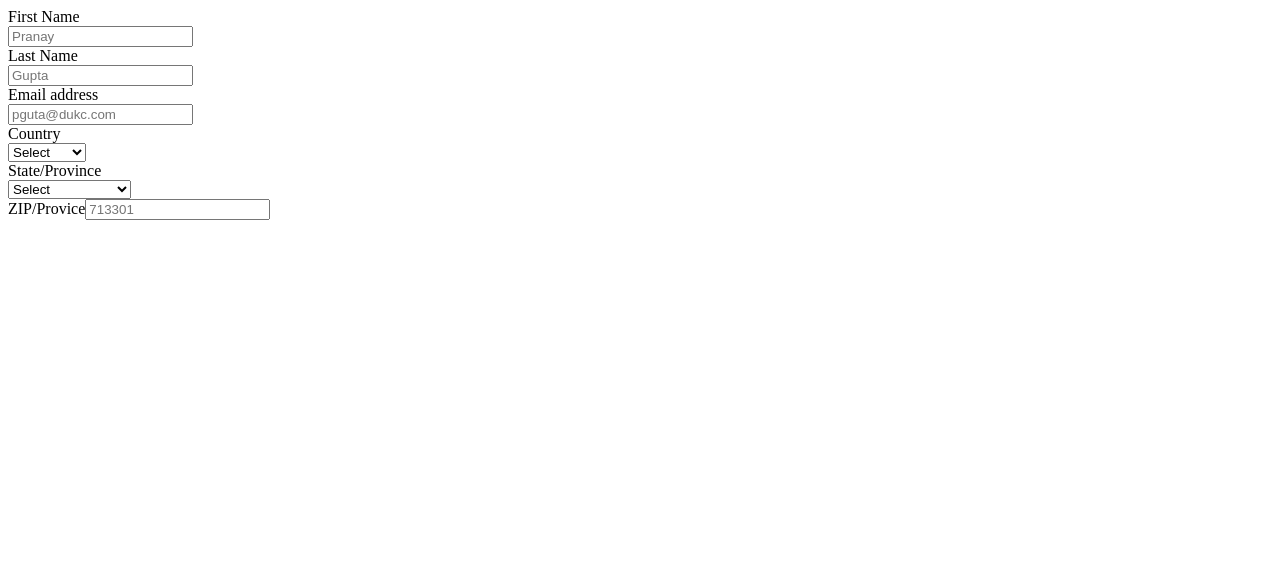
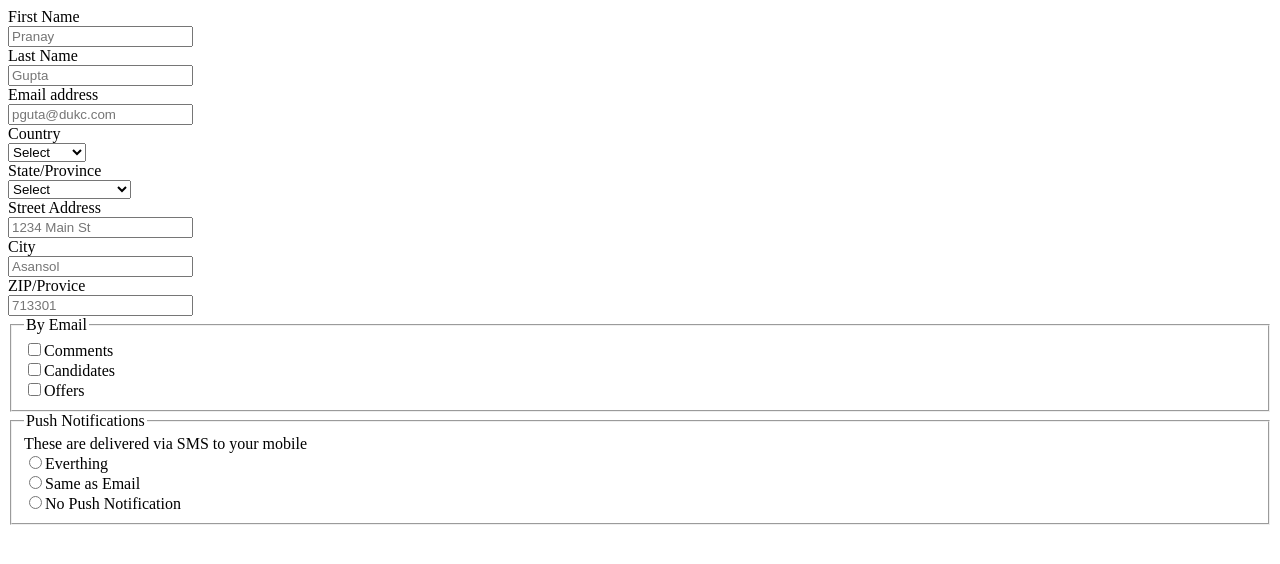
Before and after one commit to amit15000/React-Form, a React (Create React App) app: page / in a window 1280 px wide. Shown: the top 564 px of the page. Built offline with nearby package versions, Linux system fonts and the light colour scheme.

Commit message:
Form Completed without styling

```diff
--- a/src/App.js
+++ b/src/App.js
@@ -13,14 +13,15 @@ function App() {
     comments: "",
     candidates: "",
     offers: "",
+    notification: "",
   });
   console.log(formData);
   function changeHandler(event) {
-    const { name, value } = event.target;
+    const { name, value, type, checked } = event.target;
     setFormData((prevD) => {
       return {
         ...prevD,
-        [name]: value,
+        [name]: type === "checkbox" ? checked : value,
       };
     });
     console.log(formData);
@@ -63,7 +64,7 @@ function App() {
         <br />
         <label htmlFor="country">Country</label>
         <br />
-        <select name="country" onChange={changeHandler}>
+        <select name="country" id="country" onChange={changeHandler}>
           <option name="" value="">
             Select
           </option>
@@ -100,15 +101,102 @@ function App() {
           <option value="Maharastra">Maharastra</option>
         </select>
         <br />
-        <label htmlFor="ZIP">ZIP/Provice</label>
+        <label htmlFor="Street">Street Address</label>
+        <br />
+        <input
+          type="text"
+          placeholder="1234 Main St"
+          id="Street"
+          name="StreetAddress"
+          value={formData.StreetAddress}
+          onChange={changeHandler}
+        ></input>
+        <br />
+        <label htmlFor="City">City</label>
+        <br />
+        <input
+          type="text"
+          placeholder="Asansol"
+          id="City"
+          name="City"
+          value={formData.City}
+          onChange={changeHandler}
+        ></input>
+        <br />
+        <label htmlFor="Zip">ZIP/Provice</label>
+        <br />
         <input
           type="number"
+          id="Zip"
           placeholder="713301"
           name="Zip"
           value={formData.Zip}
           onChange={changeHandler}
         />
         <br />
+        <fieldset>
+          <legend>By Email</legend>
+
+          <input
+            type="checkbox"
+            id="comments"
+            name="comments"
+            onChange={changeHandler}
+          ></input>
+          <label htmlFor="Candidates">Comments</label>
+          <br />
+          <input
+            type="checkbox"
+            id="Candidates"
+            name="candidates"
+            onChange={changeHandler}
+          ></input>
+          <label htmlFor="comments">Candidates</label>
+          <br />
+          <input
+            type="checkbox"
+            id="Offers"
+            name="offers"
+            onChange={changeHandler}
+          ></input>
+          <label htmlFor="Offers">Offers</label>
+          <br />
+        </fieldset>
+
+        <fieldset>
+          <legend>Push Notifications</legend>
+          <span>These are delivered via SMS to your mobile</span>
+          <br />
+          <input
+            type="radio"
+            name="notification"
+            checked={formData.notification === "Everything"}
+            value="Everything"
+            id="Everthing"
+            onChange={changeHandler}
+          />
+          <label id="Everything">Everthing</label>
+          <br />
+          <input
+            type="radio"
+            name="notification"
+            checked={formData.notification === "Same as Email"}
+            value="Same as Email"
+            id="Same as Email"
+            onChange={changeHandler}
+          />
+          <label id="Same as Email">Same as Email</label>
+          <br />
+          <input
+            type="radio"
+            name="notification"
+            checked={formData.notification === "No Push Notification"}
+            value="No Push Notification"
+            id="No Push Notification"
+            onChange={changeHandler}
+          />
+          <label id="No Push Notification">No Push Notification</label>
+        </fieldset>
       </form>
     </div>
   );
--- a/src/App2.js
+++ b/src/App2.js
@@ -80,12 +80,20 @@ function App() {
           <input
             type="radio"
             name="subject"
+            id="Physics"
+            value="Physics"
+            checked={formData.subject === "Physics"}
+            onChange={changeHandler}
+          />
+          <label htmlFor="Chemistry">Chemistry</label>
+          <input
+            type="radio"
+            name="subject"
             id="Chemistry"
             value="Chemistry"
             checked={formData.subject === "Chemistry"}
             onChange={changeHandler}
           />
-          <label htmlFor="Chemistry">Chemistry</label>
         </fieldset>
         <fieldset>
           <legend>Chooose Your State</legend>
--- a/src/index.css
+++ b/src/index.css
@@ -1,3 +1,7 @@
 /* @tailwind base;
 @tailwind components;
-@tailwind utilities; */
+@tailwind utilities;
+
+input {
+  border: 1px solid black;
+} */
```
